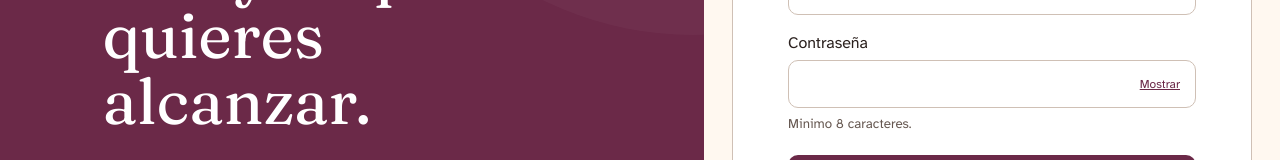
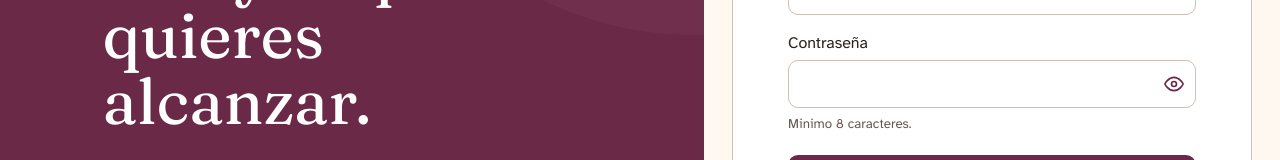
Before and after one commit to ing-Albert/rumbo, a React (Vite) app in the folder apps/web/: page / in a window 1280 px wide. Shown: the part 317-477 px from the top of the page. Built offline with nearby package versions, Linux system fonts and the light colour scheme; no server answers.

Commit message:
style: replace password toggle text with eye icons

```diff
--- a/apps/web/src/features/auth/AuthScreen.tsx
+++ b/apps/web/src/features/auth/AuthScreen.tsx
@@ -97,7 +97,13 @@
               Contraseña
               <div className="password-wrapper">
                 <input type={showPassword ? "text" : "password"} minLength={8} autoComplete={mode === "SIGN_UP" ? "new-password" : "current-password"} required value={password} onChange={(event) => setPassword(event.target.value)} />
-                <button type="button" className="password-toggle" onClick={() => setShowPassword(!showPassword)}>{showPassword ? "Ocultar" : "Mostrar"}</button>
+                <button type="button" className="password-toggle" onClick={() => setShowPassword(!showPassword)} aria-label={showPassword ? "Ocultar contraseña" : "Mostrar contraseña"}>
+                  {showPassword ? (
+                    <svg width="20" height="20" viewBox="0 0 24 24" fill="none" stroke="currentColor" strokeWidth="2" strokeLinecap="round" strokeLinejoin="round"><path d="M17.94 17.94A10.07 10.07 0 0 1 12 20c-7 0-11-8-11-8a18.45 18.45 0 0 1 5.06-5.94M9.9 4.24A9.12 9.12 0 0 1 12 4c7 0 11 8 11 8a18.5 18.5 0 0 1-2.16 3.19m-6.72-1.07a3 3 0 1 1-4.24-4.24"></path><line x1="1" y1="1" x2="23" y2="23"></line></svg>
+                  ) : (
+                    <svg width="20" height="20" viewBox="0 0 24 24" fill="none" stroke="currentColor" strokeWidth="2" strokeLinecap="round" strokeLinejoin="round"><path d="M1 12s4-8 11-8 11 8 11 8-4 8-11 8-11-8-11-8z"></path><circle cx="12" cy="12" r="3"></circle></svg>
+                  )}
+                </button>
               </div>
               <small>Minimo 8 caracteres.</small>
             </label>
--- a/apps/web/src/styles.css
+++ b/apps/web/src/styles.css
@@ -137,7 +137,7 @@
 .auth-message { padding: 12px 16px; background: #e7f4ee; color: var(--success); border-left: 4px solid var(--success); border-radius: 4px; font-size: 14px; line-height: 1.4; animation: fadeIn 0.3s ease-out; }
 .password-wrapper { position: relative; display: flex; width: 100%; }
 .password-wrapper input { padding-right: 45px; width: 100%; }
-.password-toggle { position: absolute; right: 8px; top: 50%; transform: translateY(-50%); background: none; border: none; padding: 4px 8px; font-size: 12px; color: var(--primary); font-weight: 700; cursor: pointer; text-decoration: underline; }
+.password-toggle { position: absolute; right: 8px; top: 50%; transform: translateY(-50%); background: none; border: none; padding: 4px; font-size: 12px; color: var(--primary); font-weight: 700; cursor: pointer; display: flex; align-items: center; justify-content: center; }
 .password-toggle:hover { color: var(--ink); }
 .hero { position: relative; overflow: hidden; background: var(--primary); color: white; border-radius: 18px 18px 6px 18px; padding: clamp(26px, 4vw, 46px); display: grid; grid-template-columns: 1.2fr 1fr; gap: 32px; }
 .hero::after { content: ""; position: absolute; width: 300px; height: 300px; border: 1px solid rgba(255,255,255,.15); border-radius: 50%; right: -150px; top: -170px; box-shadow: 0 0 0 42px rgba(255,255,255,.04), 0 0 0 84px rgba(255,255,255,.03); }
```
